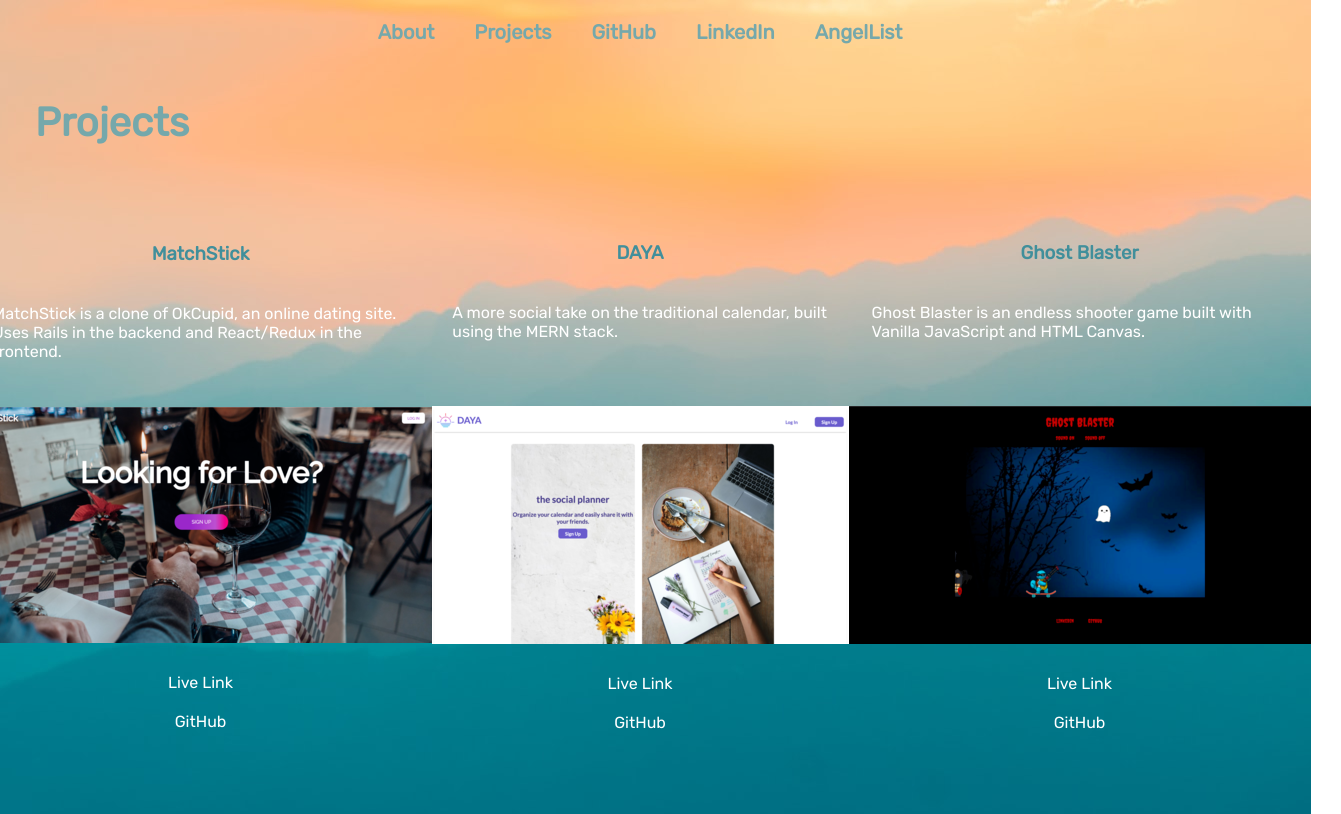
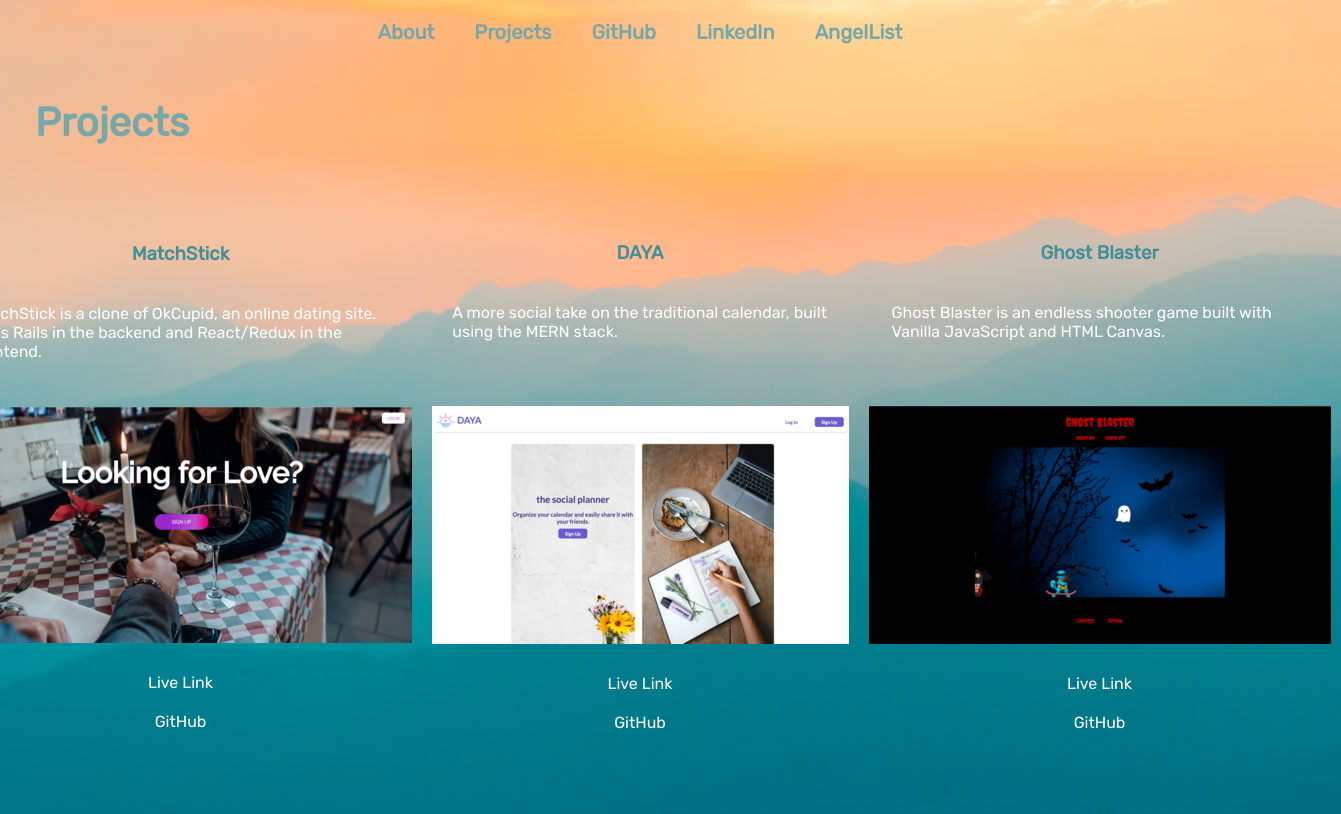
Before and after one commit to jaedoherty/portfolio, a React (Create React App) app: page /#/projects in a window 1280 px wide. Shown: the whole page, 1341 px wide, since content can reach past the window. Built offline with nearby package versions, Linux system fonts and the light colour scheme.

Commit message:
added margin to projects

```diff
--- a/src/App.css
+++ b/src/App.css
@@ -132,6 +132,7 @@
   flex-direction: column;
   justify-content: center;
   align-items: center;
+  margin: 0px 10px;
   /* background-color: rgb(147,176,174);
   border-radius: 8px; */
 }
```
